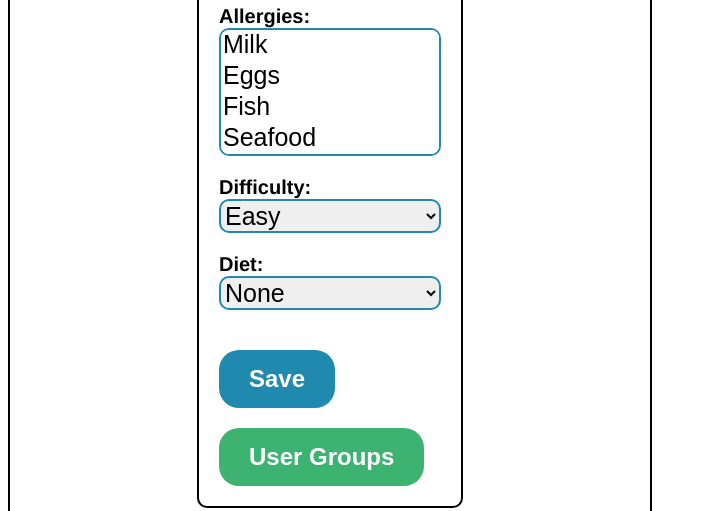
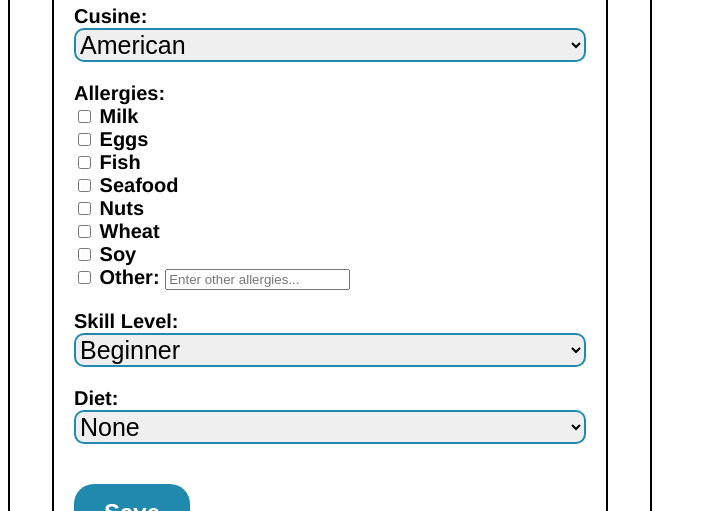
Before and after one commit to rachelrowe898/kitch-wiz-app, a website: page app/User Profile/userProfile.html in a window 1280 px wide. Shown: the part 289-800 px from the top of the page, without its empty margins (0-707 px from the left). Drawn offline with Linux system fonts and the light colour scheme.

Commit message:
Update User Profile Page

```diff
--- a/app/User Profile/script.js
+++ b/app/User Profile/script.js
@@ -72,3 +72,17 @@ function createUserGroup() {
   // Redirect back to userGroups.html
   window.location.href = "userGroups.html";
 }
+
+// Function to enable/disable the input based on the checkbox state
+function toggleOtherAllergyInput() {
+  const otherCheckbox = document.getElementById('otherAllergyCheckbox');
+  const otherInput = document.getElementById('otherAllergy');
+
+  otherCheckbox.addEventListener('change', function () {
+      if (this.checked) {
+          otherInput.disabled = false;
+      } else {
+          otherInput.disabled = true;
+      }
+  });
+}
--- a/app/User Profile/style.css
+++ b/app/User Profile/style.css
@@ -1,5 +1,6 @@
 body {
     margin-bottom: 200%;
+    overflow-y: scroll;
 }
 
 .wrapper {
@@ -15,6 +16,7 @@ body {
     height: 960px;
     display: flex;
     justify-content: center;
+    overflow: auto;
 }
 
 .main-section {
@@ -103,12 +105,18 @@ body {
     align-items: center;
 }
 
+.user-details {
+    display: flex;
+    flex-direction: column;
+}
 .user-profile {
     border: 2px solid black;
     border-radius: 10px;
     padding: 20px;
     margin: 10px;
     cursor: pointer;
+    width: 80%;
+    overflow: auto;
 }
 
 .user-name {
@@ -176,6 +184,7 @@ body {
     display: flex;
     justify-content: center;
     flex-direction: column;
+    overflow: scroll;
 }
 
 .recipe-heading-text {
@@ -273,8 +282,9 @@ body {
     flex-direction: column;
     justify-content: center;
     align-items: center;
-    height: 100vh;
-    padding: 50px;
+    width: 100%;
+    overflow: auto;
+    margin: 180px 0px;
 }
 .user-profile-heading {
     font-size: 36px;
@@ -284,6 +294,7 @@ body {
 .user-profile-content {
     text-align: center;
     padding: 20px;
+    overflow: auto;
 }
 
 select {
@@ -293,9 +304,20 @@ select {
 }
 
 .profile-detail {
+    width: 100%;
     font-size: 20px;
     margin-bottom: 20px;
     display: flex;
+    flex-direction: column;
+    font-weight: bold;
+    overflow: auto;
+}
+
+.profile-detail-allergies {
+    width: 100%;
+    font-size: 20px;
+    margin-bottom: 20px;
+    /* display: flex; */
     flex-direction: column;
     font-weight: bold;
 }
--- a/app/User Profile/userProfile.html
+++ b/app/User Profile/userProfile.html
@@ -28,7 +28,7 @@
                 </div>
             </div>
 
-
+            <div class="main-section">
                 <div class="user-profile-page">
                     <!-- Profile Information -->
                     <div class="user-profile">
@@ -38,33 +38,45 @@
                                 <label for="food-preference">Cusine:</label>
                                 <select id="food-preference">
                                     <option value="Japanese">American</option>
+                                    <option value="Chinese">Chinese</option>
+                                    <option value="Greek">Greek</option>
                                     <option value="Indian">Indian</option>
                                     <option value="Italian">Italian</option>
                                     <option value="Japanese">Japanese</option>
+                                    <option value="Mediterranean">Mediterranean</option>
                                     <option value="Mexican">Mexican</option>
+                                    <option value="Thai">Thai</option>
                                     <!-- Add more options as needed -->
                                 </select>
                             </div>
+
+                            <div class="profile-detail-allergies">
+                                <label for="allergies">Allergies:</label><br>
+                                    <input type="checkbox" id="Milk" name="allergies" value="Milk">
+                                    <label for="Milk">Milk</label><br>
+                                    <input type="checkbox" id="Eggs" name="allergies" value="Eggs">
+                                    <label for="Eggs">Eggs</label><br>
+                                    <input type="checkbox" id="Fish" name="allergies" value="Fish">
+                                    <label for="Fish">Fish</label><br>
+                                    <input type="checkbox" id="Seafood" name="allergies" value="Seafood">
+                                    <label for="Seafood">Seafood</label><br>
+                                    <input type="checkbox" id="Nuts" name="allergies" value="Nuts">
+                                    <label for="Nuts">Nuts</label><br>
+                                    <input type="checkbox" id="Wheat" name="allergies" value="Wheat">
+                                    <label for="Wheat">Wheat</label><br>
+                                    <input type="checkbox" id="Soy" name="allergies" value="Soy">
+                                    <label for="Soy">Soy</label><br>
+                                    <input type="checkbox" id="otherAllergyCheckbox" name="allergies" value="Other">
+                                    <label for="otherAllergyCheckbox">Other:</label>
+                                    <input type="text" id="otherAllergy" name="otherAllergy" placeholder="Enter other allergies...">
+                            </div>
+
                             <div class="profile-detail">
-                            <label for="allergies">Allergies:</label>
-                            <select id="allergies" multiple>
-                                <option value="Milk">Milk</option>
-                                <option value="Eggs">Eggs</option>
-                                <option value="Fish">Fish</option>
-                                <option value="Seafood">Seafood</option>
-                                <option value="Nuts">Nuts</option>
-                                <option value="Wheat">Wheat</option>
-                                <option value="Soy">Soy</option>
-                                <!-- Add more options as needed -->
-                                <!-- <input type="text" id="allergies" placeholder="Enter allergies..."> -->
-                            </select>
-                        </div>
-                        <div class="profile-detail">
-                            <label for="difficulty">Difficulty:</label>
+                                <label for="difficulty">Skill Level:</label>
                                 <select id="difficulty">
-                                <option value="Easy">Easy</option>
-                                <option value="Medium">Medium</option>
-                                <option value="Hard">Hard</option>
+                                    <option value="Easy">Beginner</option>
+                                    <option value="Medium">Intermediate</option>
+                                    <option value="Hard">Expert</option>
                                 </select>
                             </div>
                             <div class="profile-detail">
@@ -86,6 +98,7 @@
                     </div>
                 </div>
             </div>
+        </div>
     </main>
 </body>
 </html>
```
Lines whose indentation alone changed are shown as unchanged.
